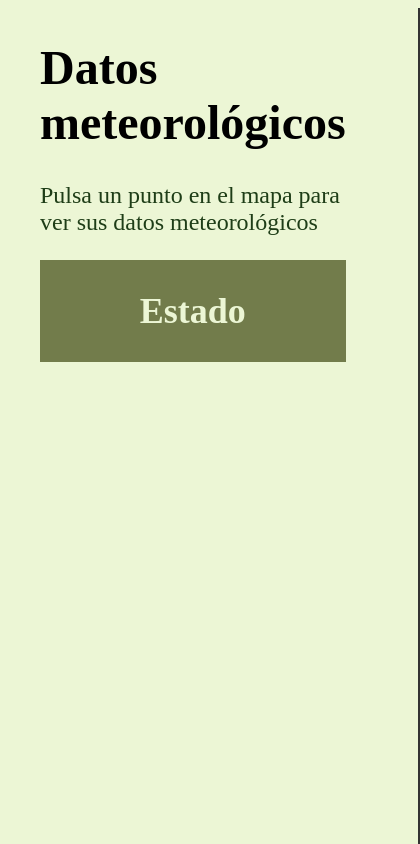
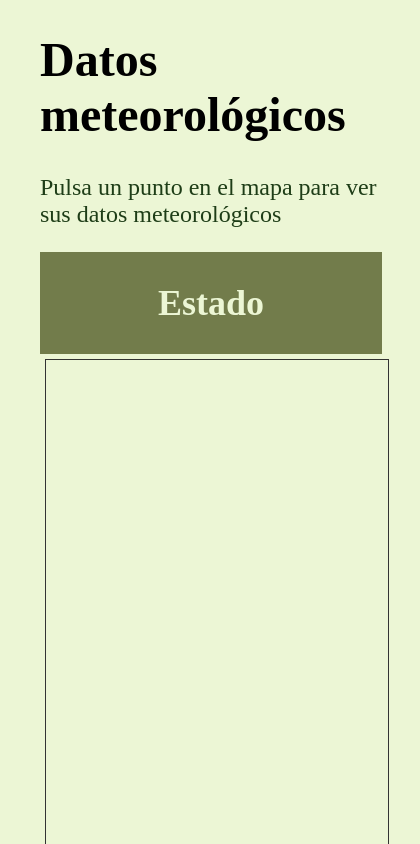
Before and after one commit to uo226650/ej11tarea6, a plain HTML site: page index.html in a window 390 px wide. Shown: the top 844 px of the page, 420 px wide, since content can reach past the window. Drawn offline with nearby package versions, Linux system fonts and the light colour scheme; some packages are replaced by stand-ins of ours.

Commit message:
media query

```diff
--- a/Ejercicio11.6.css
+++ b/Ejercicio11.6.css
@@ -32,3 +32,14 @@
     padding: 0;
     background-color: rgb(236, 246, 213);
   }
+
+  @media screen and (max-width: 600px){
+    body {
+      display: block;
+    }
+
+    #map {
+      width: 100%;
+      margin: 0.2em;
+    }
+  }
```
